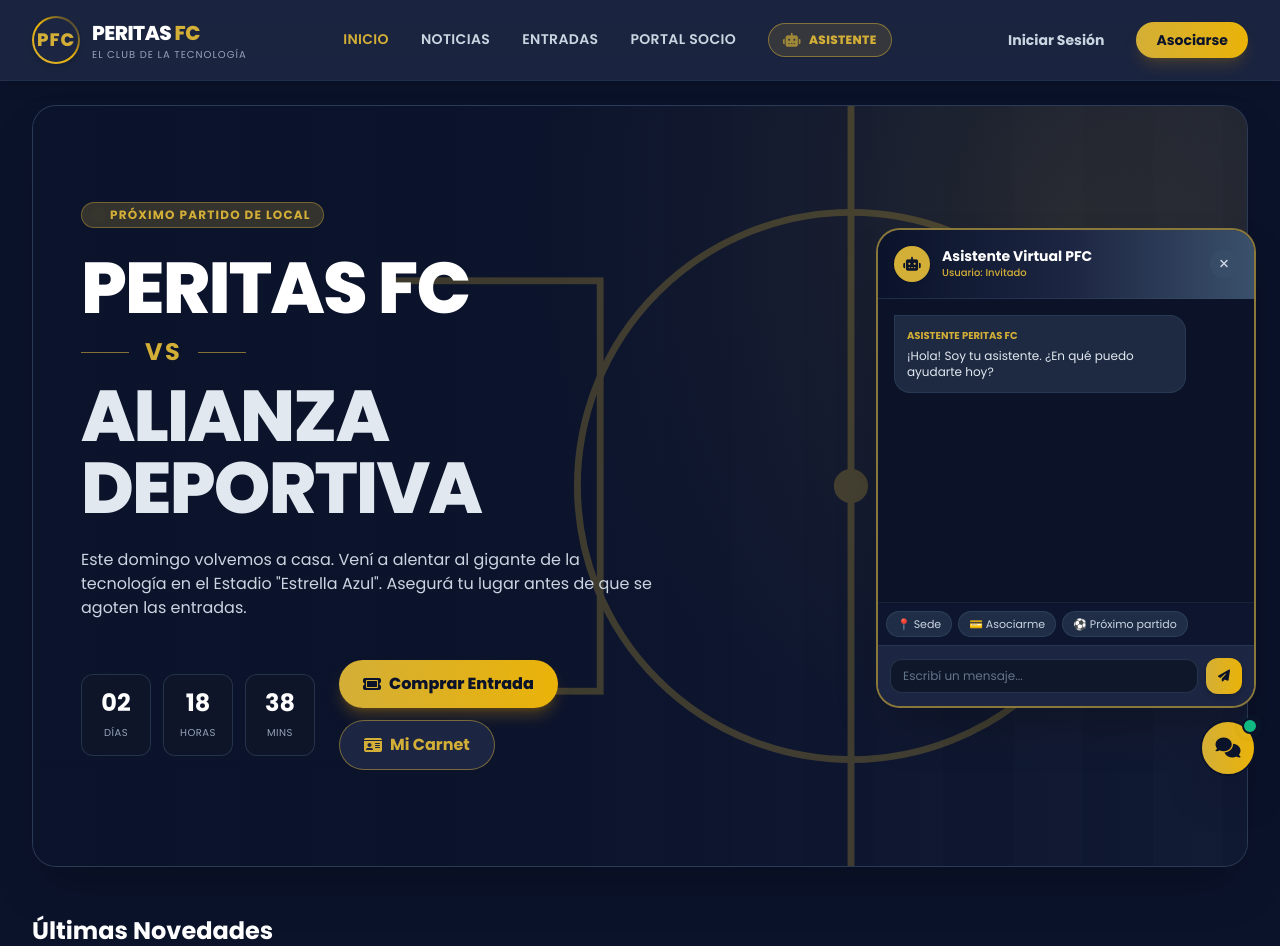
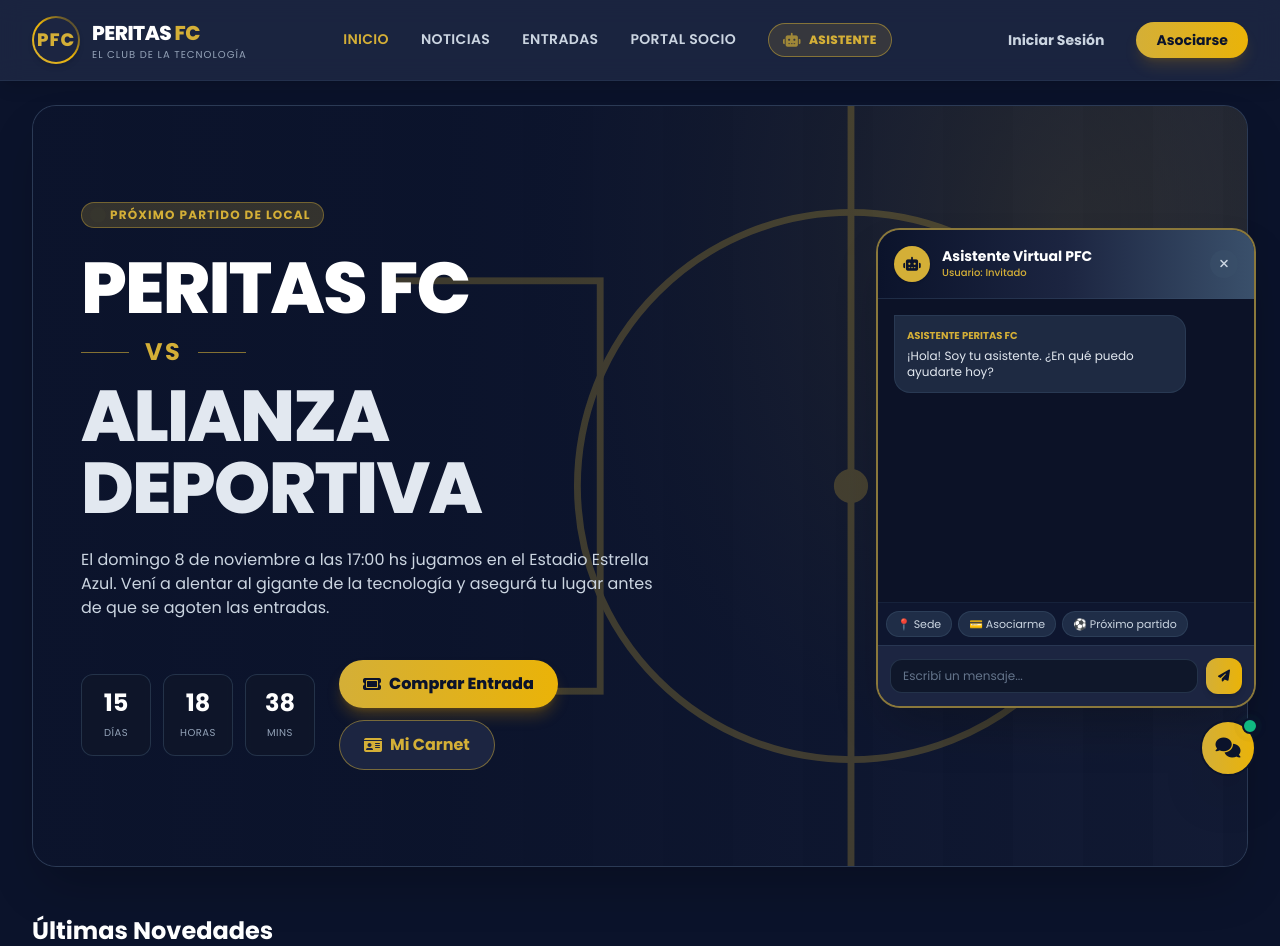
Before and after one commit to tobiasvillasboa07/Peritas-FC, a PHP site: page /index.php in a window 1280 px wide. Shown: the top 946 px of the page. Run offline with PHP 8.4, Linux system fonts and the light colour scheme; some libraries are stand-ins or nearby versions.

Commit message:
Banner de inicio con el próximo partido real

```diff
--- a/index.php
+++ b/index.php
@@ -30,6 +30,7 @@ foreach ($q->fetchAll() as $m) {
         'tournament' => $m['tournament'],
         'stadium'    => $m['stadium'],
         'date'       => date('d/m/Y H:i', strtotime($m['match_date'])) . ' hs',
+        'fecha_iso'  => str_replace(' ', 'T', $m['match_date']),
         'sectores'   => $sectores,
     ];
 }
--- a/inicio.html
+++ b/inicio.html
@@ -146,24 +146,24 @@
                     </span>
                     <h1 class="font-black text-white leading-[0.95] tracking-tight text-5xl sm:text-7xl">PERITAS FC
                         <span class="flex items-center gap-4 my-3 text-club-gold text-xl sm:text-2xl font-bold tracking-widest"><span class="h-px w-12 bg-club-gold/60"></span>VS<span class="h-px w-12 bg-club-gold/60"></span></span>
-                        <span class="text-slate-200">ALIANZA DEPORTIVA</span></h1>
+                        <span id="hero-rival" class="text-slate-200">&nbsp;</span></h1>
                     <p class="text-slate-300 text-sm sm:text-base leading-relaxed">
-                        Este domingo volvemos a casa. Vení a alentar al gigante de la tecnología en el Estadio "Estrella Azul". Asegurá tu lugar antes de que se agoten las entradas.
+                         <span id="hero-texto">&nbsp;</span>
                     </p>
 
                     <!-- Countdown & CTAs -->
                     <div class="flex flex-col sm:flex-row items-start sm:items-center gap-6 pt-4">
                         <div class="flex gap-3">
                             <div class="text-center bg-slate-900/80 backdrop-blur-sm border border-club-blue/50 p-3 rounded-xl min-w-[70px]">
-                                <span id="days" class="block text-2xl font-bold text-white">03</span>
+                                <span id="days" class="block text-2xl font-bold text-white">--</span>
                                 <span class="text-[10px] text-slate-400 uppercase tracking-wider">Días</span>
                             </div>
                             <div class="text-center bg-slate-900/80 backdrop-blur-sm border border-club-blue/50 p-3 rounded-xl min-w-[70px]">
-                                <span id="hours" class="block text-2xl font-bold text-white">14</span>
+                                <span id="hours" class="block text-2xl font-bold text-white">--</span>
                                 <span class="text-[10px] text-slate-400 uppercase tracking-wider">Horas</span>
                             </div>
                             <div class="text-center bg-slate-900/80 backdrop-blur-sm border border-club-blue/50 p-3 rounded-xl min-w-[70px]">
-                                <span id="mins" class="block text-2xl font-bold text-white">25</span>
+                                <span id="mins" class="block text-2xl font-bold text-white">--</span>
                                 <span class="text-[10px] text-slate-400 uppercase tracking-wider">Mins</span>
                             </div>
                         </div>
@@ -759,13 +759,14 @@
             document.getElementById('view-' + vistaInicial).classList.remove('hidden');
         }
 
+        // Banner con el próximo partido real (se arma enseguida, sin esperar las imágenes)
+        startCountdown();
 
         // INIT EXECUTION
         window.onload = function() {
             renderNews();
             renderMatches();
             updateAuthHeader();
-            startCountdown();
             // Ir a la sección del # de la URL (por ej. /#news) o al inicio
             navigate(['news', 'tickets'].includes(vistaInicial) ? vistaInicial : 'home');
 
@@ -1365,9 +1366,23 @@
 
         // MATCH COUNTDOWN TIMER
         function startCountdown() {
-            let targetDate = new Date();
-            targetDate.setDate(targetDate.getDate() + 3); // 3 days in the future
-            targetDate.setHours(17, 0, 0, 0);
+            // Próximo partido real (viene de index.php)
+            const proximo = (window.PFC_MATCHES || [])[0];
+            if (proximo) {
+                const fecha = new Date(proximo.fecha_iso);
+                const dia = fecha.toLocaleDateString('es-AR', { weekday: 'long' }) + ' ' + fecha.getDate() + ' de ' + fecha.toLocaleDateString('es-AR', { month: 'long' });
+                const hora = fecha.toLocaleTimeString('es-AR', { hour: '2-digit', minute: '2-digit', hour12: false });
+                document.getElementById('hero-rival').innerText = proximo.opponent;
+                document.getElementById('hero-texto').innerText =
+                    `El ${dia} a las ${hora} hs jugamos en el ${proximo.stadium}. Vení a alentar al gigante de la tecnología y asegurá tu lugar antes de que se agoten las entradas.`;
+            } else if (window.PFC_MATCHES) {
+                document.getElementById('hero-rival').innerText = 'PRÓXIMAMENTE';
+                document.getElementById('hero-texto').innerText = 'Todavía no hay partidos cargados. ¡Atento a las novedades!';
+                ['days', 'hours', 'mins'].forEach(id => document.getElementById(id).innerText = '00');
+                return;
+            }
+
+            let targetDate = proximo ? new Date(proximo.fecha_iso) : new Date(Date.now() + 3 * 864e5);
 
             function updateTimer() {
                 const now = new Date();
```
